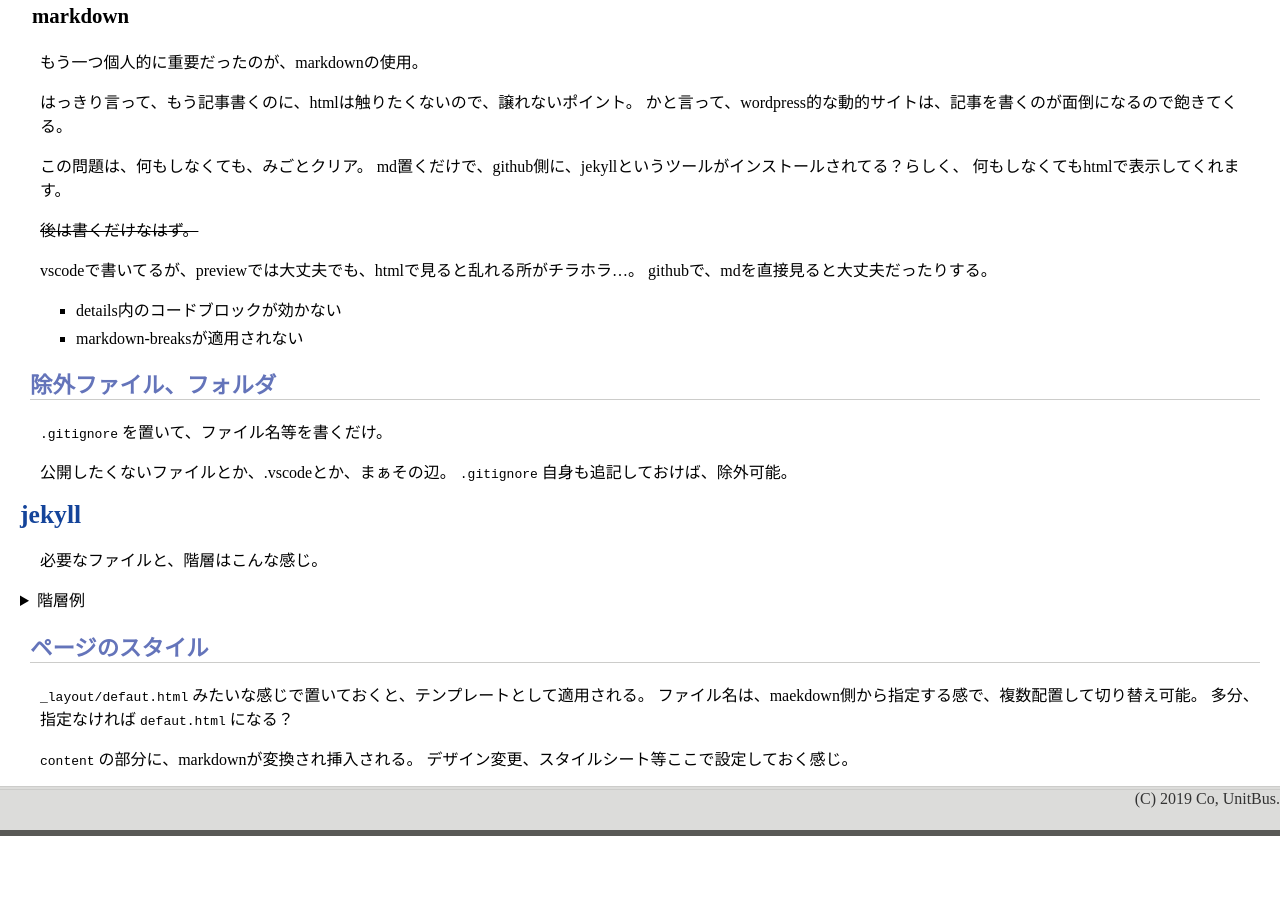
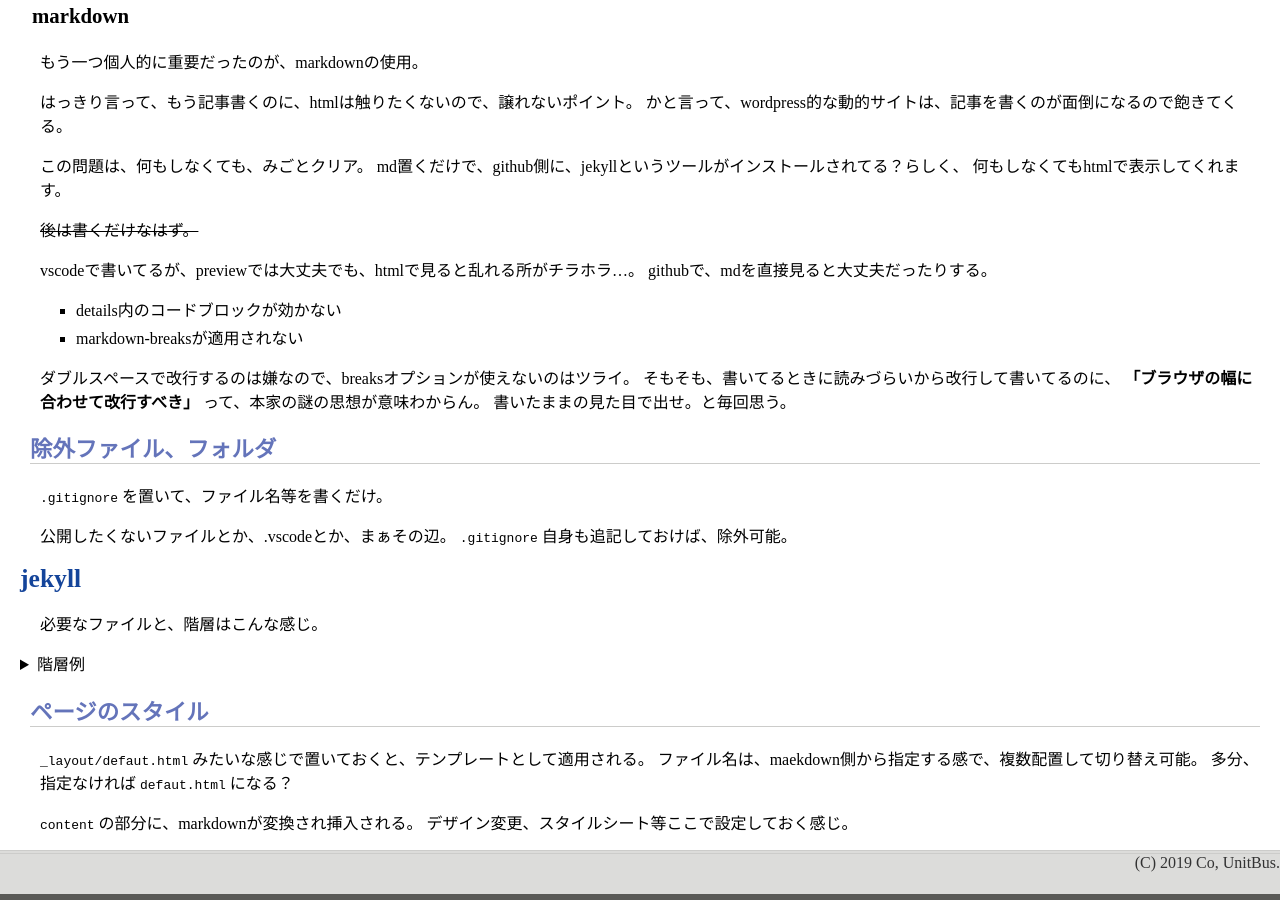
Before and after one commit to unitbus/unitbus.github.io, a Jekyll site: the page built from page/github.md, in a window 1280 px wide and 900 px high, scrolled down 779 px. Built offline with Jekyll 4.4.1, drawn with Linux system fonts in a browser that asks for light colours; a script that is not in the unit is left out; before the commit the page ends 1615 px from its top, so only the background shows below that.

Commit message:
Update github.md

````diff
--- a/page/github.md
+++ b/page/github.md
@@ -65,6 +65,12 @@
 - details内のコードブロックが効かない
 - markdown-breaksが適用されない
 
+ダブルスペースで改行するのは嫌なので、breaksオプションが使えないのはツライ。
+そもそも、書いてるときに読みづらいから改行して書いてるのに、
+*「ブラウザの幅に合わせて改行すべき」* って、本家の謎の思想が意味わからん。
+書いたままの見た目で出せ。と毎回思う。
+
+
 ## 除外ファイル、フォルダ
 
 `.gitignore` を置いて、ファイル名等を書くだけ。
@@ -79,17 +85,15 @@
 <details>
 <summary>階層例</summary>
 
-```
-■ フォルダ、◻ ファイル
+    ■ フォルダ、◻ ファイル
 
-■ site.github.io
-    ■ _layouts
-        ◻ defaut.html
-    ◻ _config.yml
-    ◻ favicon.ico
-    ◻ style.css
-    ◻ index.md
-```
+    ■ site.github.io
+        ■ _layouts
+            ◻ defaut.html
+        ◻ _config.yml
+        ◻ favicon.ico
+        ◻ style.css
+        ◻ index.md
 
 </details>
 
````
